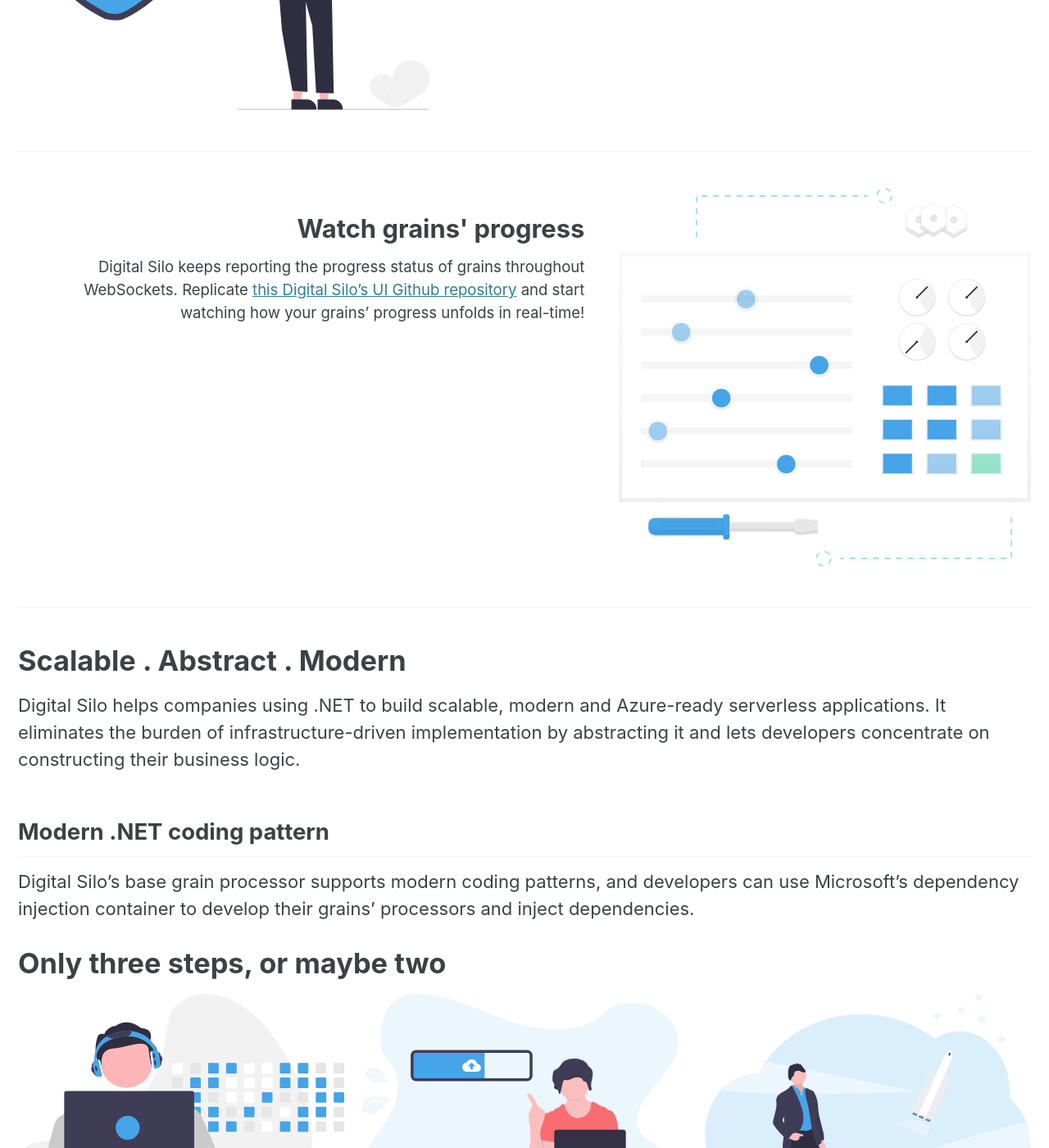
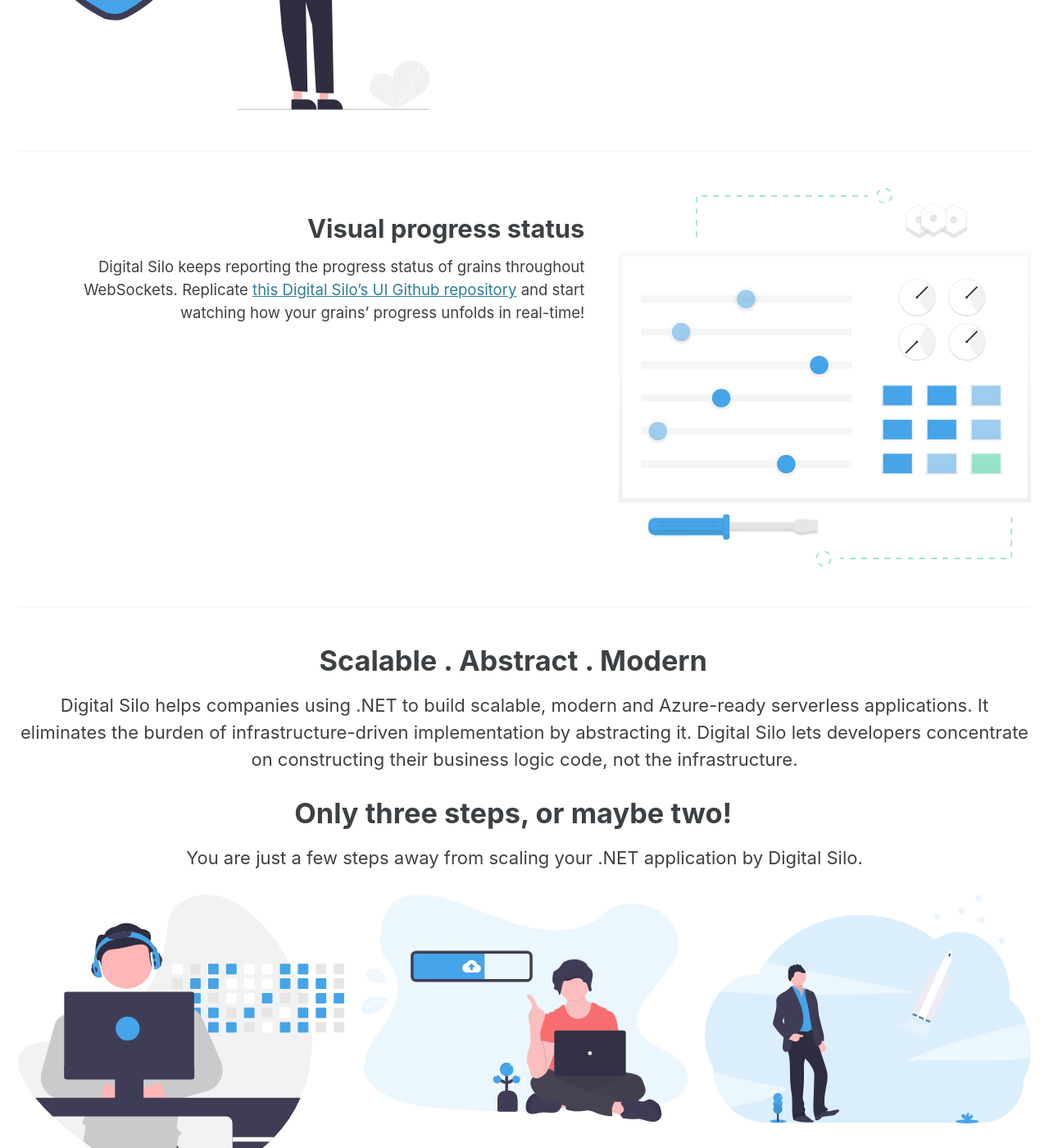
Before and after one commit to DigitalSilo/digitalsilo.github.io, a Jekyll site: the page built from _pages/home.md, in a window 1280 px wide and 1400 px high, scrolled down 3125 px. Shown: the whole window at 82% size. Built offline with Jekyll 4.4.1, drawn with Linux system fonts in a browser that asks for light colours; cached includes are drawn as plain includes; some of the changed text lies outside the part shown.

Commit message:
Slight improvements in the home page #4

```diff
--- a/_pages/home.md
+++ b/_pages/home.md
@@ -83,7 +83,7 @@
 
 feature_row_right5:
   - image_path: /assets/images/controlpanel.svg
-    title: Watch grains' progress
+    title: Visual progress status
     excerpt: Digital Silo keeps reporting the progress status of grains throughout WebSockets. Replicate [this Digital Silo's UI Github repository](https://github.com/DigitalSilo/digitalsiloui) and start watching how your grains' progress unfolds in real-time!
 
 
@@ -106,17 +106,21 @@
 {% include feature_row id="feature_row_right5" type="right" %}
 
 # Scalable . Abstract . Modern
+{: .text-center}
 
-Digital Silo helps companies using .NET to build scalable, modern and Azure-ready serverless applications. It eliminates the burden of infrastructure-driven implementation by abstracting it and lets developers concentrate on constructing their business logic.
+Digital Silo helps companies using .NET to build scalable, modern and Azure-ready serverless applications. It eliminates the burden of infrastructure-driven implementation by abstracting it. Digital Silo lets developers concentrate on constructing their business logic code, not the infrastructure.
+{: .text-center}
 
-## Modern .NET coding pattern
-
-Digital Silo's base grain processor supports modern coding patterns, and developers can use Microsoft's dependency injection container to develop their grains' processors and inject dependencies.
-
-# Only three steps, or maybe two
+# Only three steps, or maybe two!
+{: .text-center}
+You are just a few steps away from scaling your .NET application by Digital Silo.
+{: .text-center}
 
 {% include feature_row %}
 
+![](../assets/images/technologies2.png){: .align-center}
 
-
-![](../assets/images/technologies2.png)
+## Carry on your modern .NET coding pattern
+{: .text-center}
+Digital Silo's base grain processor supports modern coding patterns, and developers can use Microsoft's dependency injection container to develop their grains' processors and inject dependencies.
+{: .text-center}
```
Also changed, not shown: other parts of _pages/home.md (+1 -1 lines), assets/images/logos/logo_transparent_website.png (deleted).
